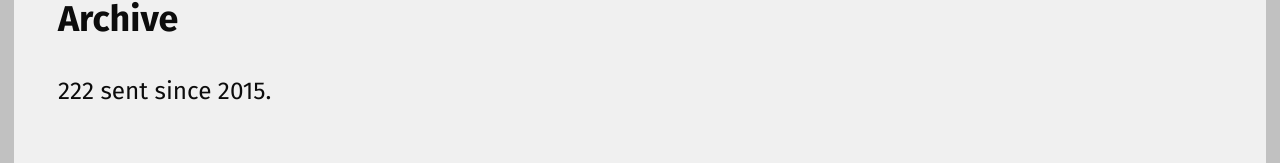
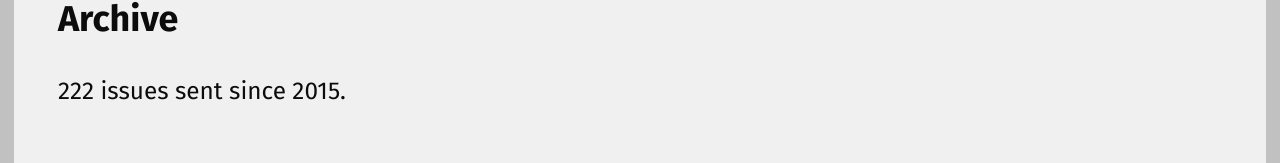
Before and after one commit to davidakennedy/a11yweekly.com, an Eleventy site: page _src/pages/issues.md in a window 1280 px wide. Shown: the part 217-380 px from the top of the page. Built offline with nearby package versions, Linux system fonts and the light colour scheme; Eleventy itself is replaced by a stand-in of ours; files that its build step writes are made by us from their sources.

Commit message:
Update copy

```diff
--- a/_src/pages/issues.md
+++ b/_src/pages/issues.md
@@ -14,4 +14,4 @@ templateClass: issues-template
 permalink: issues/{% if pagination.pageNumber > 0 %}{{ pagination.pageNumber }}/{% endif %}index.html
 ---
 
-{{ collections.issues.length }} sent since 2015.
+{{ collections.issues.length }} issues sent since 2015.
```
